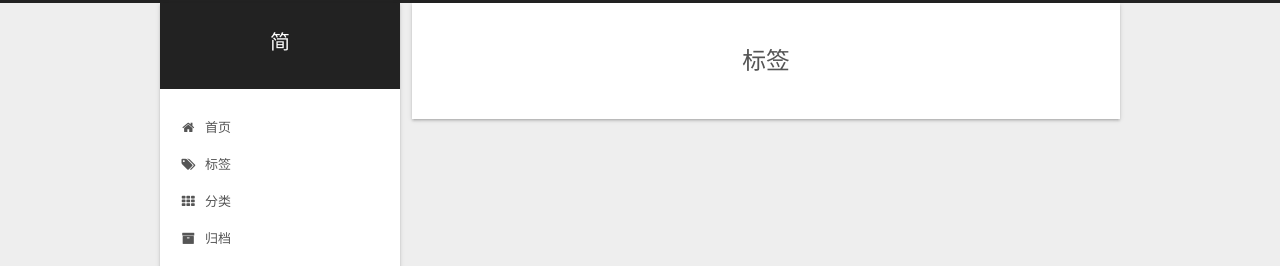
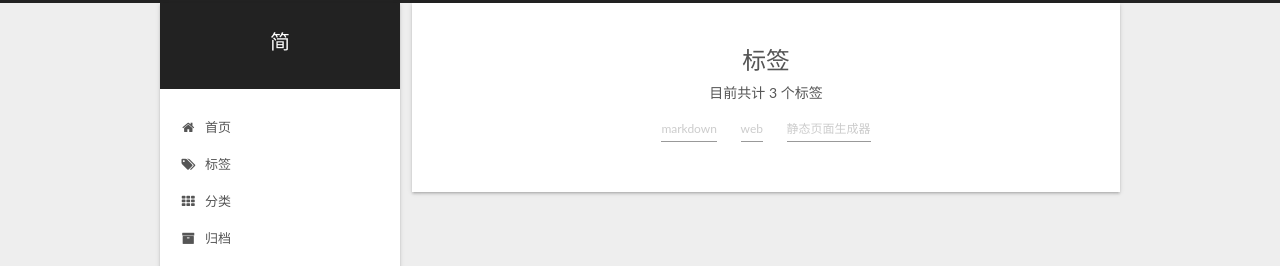
Before and after one commit to zhizhulp/zhizhulp.github.io, a plain HTML site: page tags/index.html in a window 1280 px wide. Shown: the top 266 px of the page. Drawn offline with Linux system fonts and the light colour scheme.

Commit message:
Site updated: 2019-05-30 10:54:55

```diff
--- a/tags/index.html
+++ b/tags/index.html
@@ -84,7 +84,7 @@
 <meta property="og:url" content="http://www.zhizhulp.com/tags/index.html">
 <meta property="og:site_name" content="简">
 <meta property="og:locale" content="zh-Hans">
-<meta property="og:updated_time" content="2019-05-30T02:52:38.596Z">
+<meta property="og:updated_time" content="2019-05-30T02:54:44.877Z">
 <meta name="twitter:card" content="summary">
 <meta name="twitter:title" content="标签">
 
@@ -296,7 +296,14 @@
       <div class="post-body">
 
 
-
+          <div class="tag-cloud">
+            <div class="tag-cloud-title">
+                目前共计 3 个标签
+            </div>
+            <div class="tag-cloud-tags">
+              <a href="/tags/markdown/" style="font-size: 12px; color: #ccc">markdown</a> <a href="/tags/web/" style="font-size: 12px; color: #ccc">web</a> <a href="/tags/静态页面生成器/" style="font-size: 12px; color: #ccc">静态页面生成器</a>
+            </div>
+          </div>
 
       </div>
 
@@ -377,10 +384,10 @@
 
 
               <div class="site-state-item site-state-tags">
-
+                <a href="/tags/index.html">
                   <span class="site-state-item-count">3</span>
                   <span class="site-state-item-name">标签</span>
-
+                </a>
               </div>
 
 
```
Also changed, not shown: 2019/05/28/Hexo、Hugo、 Jekyll、 Ghost 究竟哪个用着最舒服呢/index.html (+2 -2 lines), 2019/05/28/hello-world/index.html (+2 -2 lines), 404.html (+2 -2 lines), about/index.html (+2 -2 lines), archives/2019/05/index.html (+2 -2 lines), archives/2019/index.html (+2 -2 lines), archives/index.html (+2 -2 lines), categories/index.html (+2 -2 lines), categories/web/index.html (+2 -2 lines), index.html (+2 -2 lines), tags/markdown/index.html (+2 -2 lines), tags/web/index.html (+2 -2 lines), tags/静态页面生成器/index.html (+2 -2 lines).
